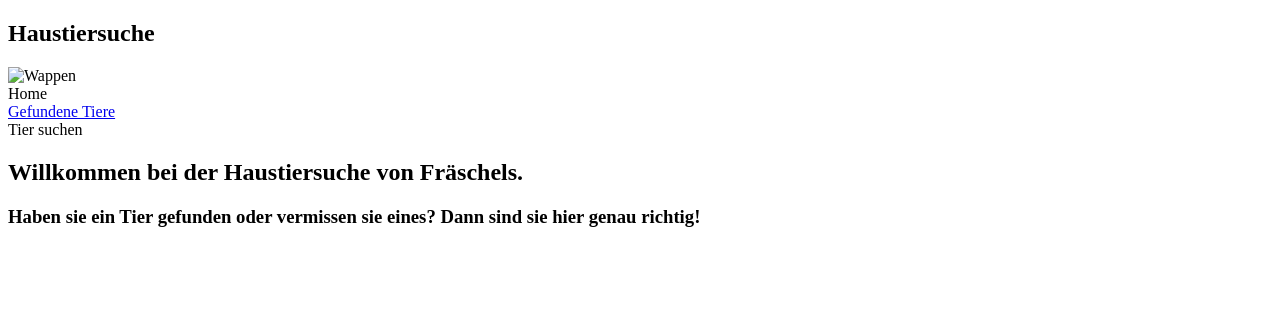
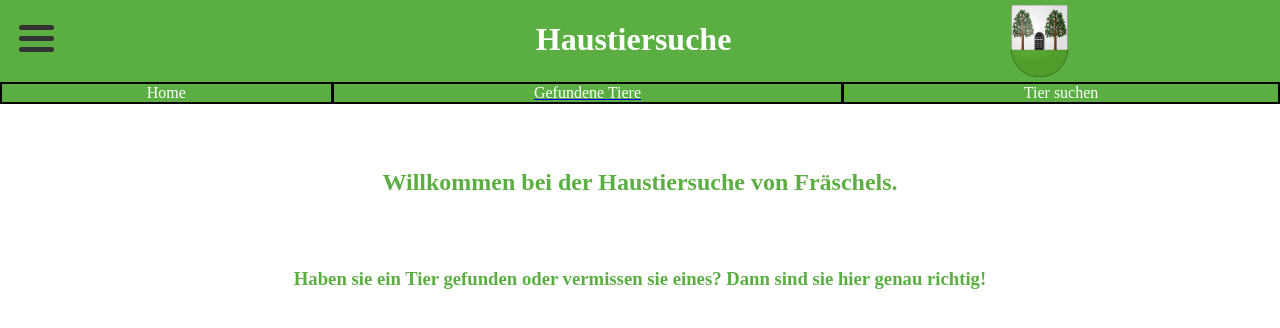
Before and after one commit to Bbc-Team-H/Tiersuche-Fr-schels, a plain HTML site: page index.html in a window 1280 px wide. Drawn offline with Linux system fonts and the light colour scheme; the site is published under a folder, as on GitHub Pages, so addresses that start at the root find nothing.

Commit message:
it works?

```diff
--- a/index.html
+++ b/index.html
@@ -2,7 +2,7 @@
 <html>
 
 <head>
-    <link rel="stylesheet" href="/css/style.css">
+    <link rel="stylesheet" href="css/style.css">
     <title>Tiersuche Fräschels</title>
 </head>
 
@@ -23,7 +23,7 @@
                 Haustiersuche
             </h1>
             <img
-                src="/images/Gemeinde Fräschels.png"
+                src="images/Gemeinde Fräschels.png"
                 alt="Wappen"
             >
         </div>
@@ -34,7 +34,7 @@
                 </span>
             </div>
             <div class="inhalt2">
-                <a href="/gefunden/index.html">
+                <a href="gefunden/index.html">
                 <span class="gefunden">
                     Gefundene Tiere
                 </span>
@@ -58,7 +58,11 @@
                 Dann sind sie hier genau richtig!
             </h3>
         </div>
+        <div>
+            <h4>
 
+            </h4>
+        </div>
     </section>
 </body>
 
```
